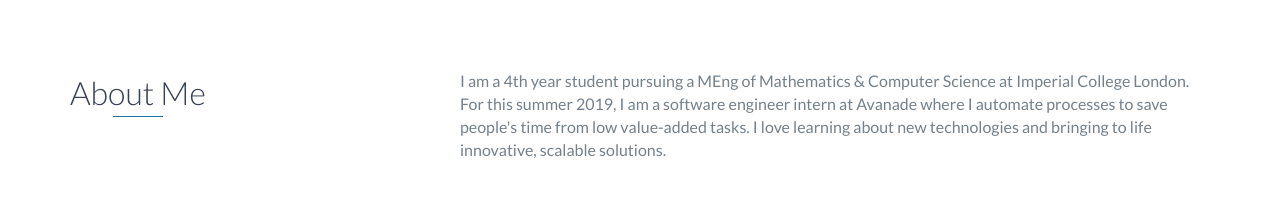
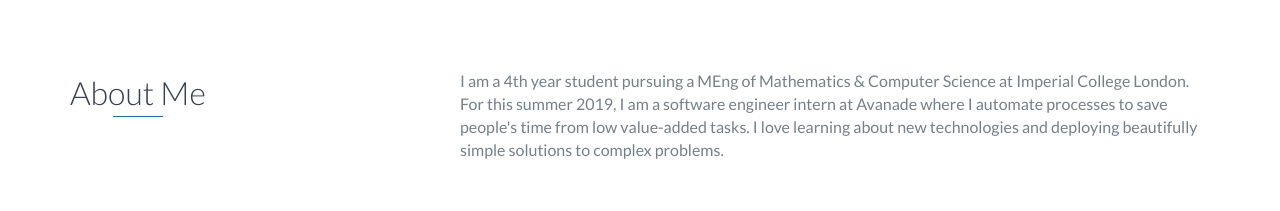
Before and after one commit to gml16/gml16.github.io, a website: page index.html in a window 1280 px wide. Shown: the part 805-1016 px from the top of the page. Drawn offline with nearby package versions, Linux system fonts and the light colour scheme.

Commit message:
updated about text

```diff
--- a/index.html
+++ b/index.html
@@ -98,7 +98,7 @@
                     <p>
                        I am a 4th year student pursuing a MEng of Mathematics & Computer Science at Imperial College London.
                        For this summer 2019, I am a software engineer intern at Avanade where I automate processes to save people's time from low value-added tasks.
-                       I love learning about new technologies and bringing to life innovative, scalable solutions.
+                       I love learning about new technologies and deploying beautifully simple solutions to complex problems.
                     </p>
                 </div>
             </div>
```
